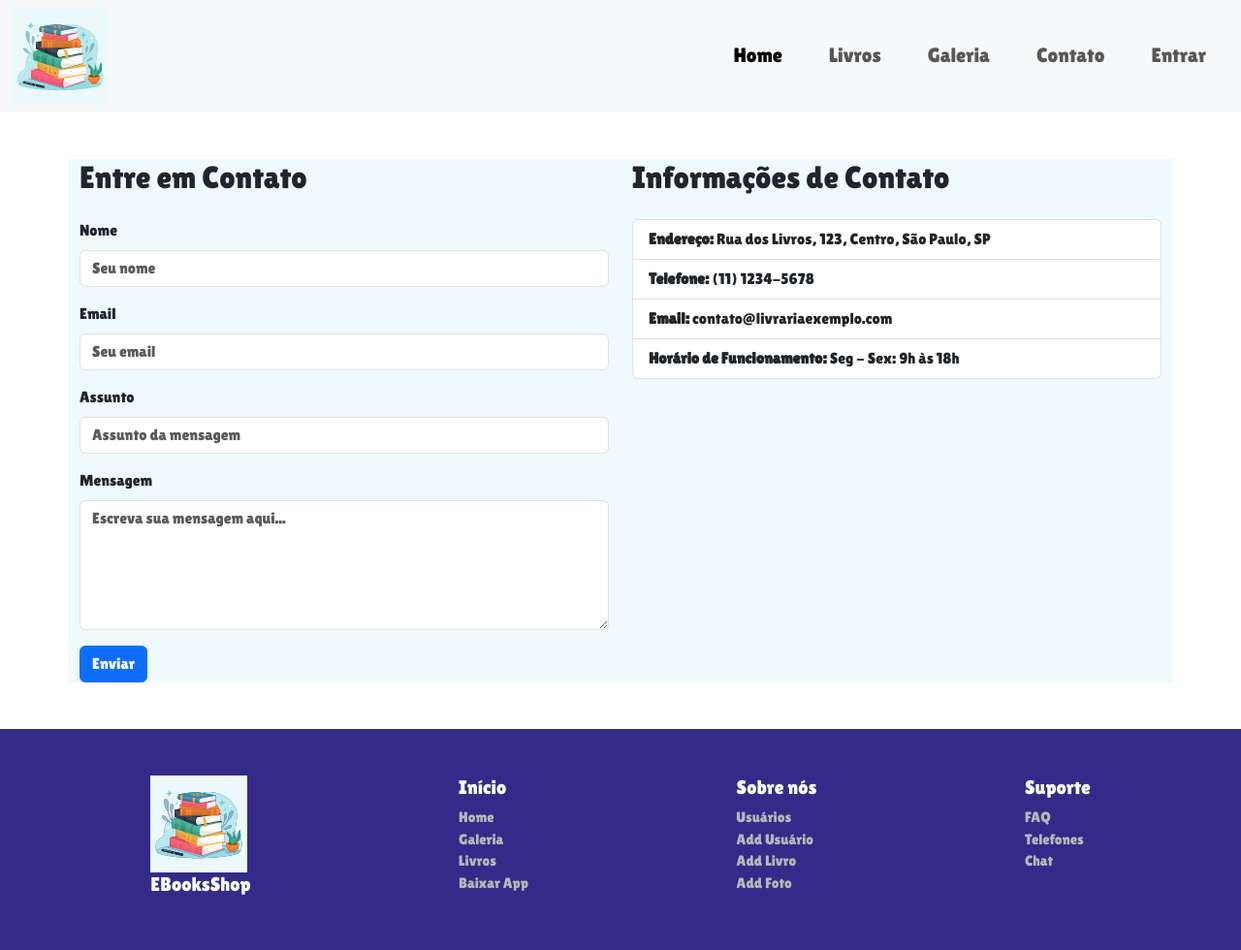
After one commit to gabrielrigonidev/E-BookStore--Django, a Django app: page /contato/ in a window 1280 px wide. The commit adds this page. Shown: the whole page at 97% size. Run offline with Django 5.2, Linux system fonts and the light colour scheme.

Commit message:
pequenas modificacoes

```diff
--- a/appBook/templates/base.html
+++ b/appBook/templates/base.html
@@ -11,7 +11,6 @@
     integrity="sha384-QWTKZyjpPEjISv5WaRU9OFeRpok6YctnYmDr5pNlyT2bRjXh0JMhjY6hW+ALEwIH" crossorigin="anonymous">
 </head>
 <body>
-
     <header>
         <nav class="navbar navbar-expand-lg bg-body-tertiary">
             <div class="container-fluid">
@@ -25,11 +24,15 @@
                         <li class="nav-item px-3">
                             <a class="nav-link active" aria-current="page" href="{% url 'appBook' %}">Home</a>
                         </li>
-                            <li class="nav-item px-3">
-                            <a class="nav-link" href="{% url 'cadastrar_livro' %}">Livros</a>
+                        <li class="nav-item px-3">
+                            <a class="nav-link" href="{% url 'exibir_livros' %}">Livros</a>
                         </li>
-                            <li class="nav-item px-3">
-                            <a class="nav-link" href="{% url 'galeria' %}">Galera</a>
+                        <li class="nav-item px-3">
+                            <a class="nav-link" href="{% url 'galeria' %}">Galeria</a>
+                        </li>
+                        <li class="nav-item px-3">
+                            <a class="nav-link" href="{% url 'contato' %}">Contato</a>
+                        </li>
                         </li>
                             <li class="nav-item px-3">
                             <a class="nav-link" href="{% url 'form_login' %}">Entrar</a>
@@ -71,13 +74,13 @@
         </div>
         <div>
             <h5>Sobre nós</h5>
-            <a class="footer-text" href="{% url 'cadastrar_user' %}">Usuários</a>
+            <a class="footer-text" href="{% url 'exibir_users' %}">Usuários</a>
             <br>
-            <a class="footer-text" href="{% url 'cadastrar_livro' %}">Add Usuário</a>
+            <a class="footer-text" href="{% url 'cadastrar_user' %}">Add Usuário</a>
             <br>
-            <a class="footer-text">Add Livro</a>
+            <a class="footer-text" href="{% url 'cadastrar_livro' %}">Add Livro</a>
             <br>
-            <a class="footer-text">Add Foto</a>
+            <a class="footer-text" href="{% url 'add_foto' %}">Add Foto</a>
         </div>
         <div>
             <h5>Suporte</h5>
--- /dev/null
+++ b/appBook/templates/contato.html
@@ -0,0 +1,50 @@
+{% extends 'base.html' %}
+{% load static %}
+{% block titulo %} Contato - EBooksShop {% endblock %}
+{% block conteudo %}
+
+<main class="container my-5">
+    <div class="row">
+        <div class="col-md-6">
+            <h2 class="mb-4">Entre em Contato</h2>
+            <form>
+                <div class="mb-3">
+                    <label for="name" class="form-label">Nome</label>
+                    <input type="text" class="form-control" id="name" placeholder="Seu nome" required>
+                </div>
+                <div class="mb-3">
+                    <label for="email" class="form-label">Email</label>
+                    <input type="email" class="form-control" id="email" placeholder="Seu email" required>
+                </div>
+                <div class="mb-3">
+                    <label for="subject" class="form-label">Assunto</label>
+                    <input type="text" class="form-control" id="subject" placeholder="Assunto da mensagem" required>
+                </div>
+                <div class="mb-3">
+                    <label for="message" class="form-label">Mensagem</label>
+                    <textarea class="form-control" id="message" rows="5" placeholder="Escreva sua mensagem aqui..." required></textarea>
+                </div>
+                <button type="submit" class="btn btn-primary">Enviar</button>
+            </form>
+        </div>
+        <div class="col-md-6">
+            <h2 class="mb-4">Informações de Contato</h2>
+            <ul class="list-group">
+                <li class="list-group-item">
+                    <strong>Endereço:</strong> Rua dos Livros, 123, Centro, São Paulo, SP
+                </li>
+                <li class="list-group-item">
+                    <strong>Telefone:</strong> (11) 1234-5678
+                </li>
+                <li class="list-group-item">
+                    <strong>Email:</strong> contato@livrariaexemplo.com
+                </li>
+                <li class="list-group-item">
+                    <strong>Horário de Funcionamento:</strong> Seg - Sex: 9h às 18h
+                </li>
+            </ul>
+        </div>
+    </div>
+</main>
+
+{% endblock %}
--- a/appBook/templates/dashboard.html
+++ b/appBook/templates/dashboard.html
@@ -1,4 +1,5 @@
 {% extends 'base.html' %}
+{% block titulo %} Cadastro - EBooksShop {% endblock %}
 <h1>Dashboard</h1>
 
 {% if messages %}
--- a/appBook/templates/livros.html
+++ b/appBook/templates/livros.html
@@ -1,5 +1,6 @@
 {% extends 'base.html' %}
 {% load static %}
+{% block titulo %} Livros - EBooksShop {% endblock %}
 
 {% block conteudo %}
 
--- a/appBook/urls.py
+++ b/appBook/urls.py
@@ -5,6 +5,7 @@ urlpatterns = [
     path('', views.appBook, name="appBook"),
     path('cadastro/', views.cadastrar_user, name='cadastrar_user'),
     path('biblioteca/', views.cadastrar_livro, name='cadastrar_livro'),
+    path('contato/', views.contato, name='contato'),
     path('livros/', views.exibir_livros, name='exibir_livros'),
     path('usuarios/', views.exibir_users, name='exibir_users'),
     path('login/', views.form_login, name='form_login'),
@@ -12,5 +13,5 @@ urlpatterns = [
     path('editar_usuario/<int:id_usuario>', views.editar_usuario, name='editar_usuario'),
     path('excluir_usuario/<int:id_usuario>', views.excluir_usuario, name='excluir_usuario'),
     path('add-foto/', views.add_foto, name='add_foto'),
-    path('galeria/', views.galeria, name='galeria')
+    path('galeria/', views.galeria, name='galeria'),
 ]
--- a/appBook/views.py
+++ b/appBook/views.py
@@ -27,6 +27,12 @@ def cadastrar_user(request):
     return render(request, 'cadastro.html', context)
 
 def exibir_users(request):
+    email = request.session.get('email')
+
+    if not email:
+        messages.error(request, "Você precisa estar logado para acessar a lista de usuários!")
+        return redirect('form_login')
+
     usuarios = Usuario.objects.all().values()
     context = {
         'dados': usuarios
@@ -136,3 +142,6 @@ def galeria(request):
         'galeria': fotos
     }
     return render(request, 'galeria.html', context)
+
+def contato(request):
+    return render(request, 'contato.html')
```
Also changed, not shown: appBook/templates/galeria.html (+3 -7 lines), db.sqlite3, media/imagens/goku-black.jpg (added), media/usuarios/868664.jpg (added).
